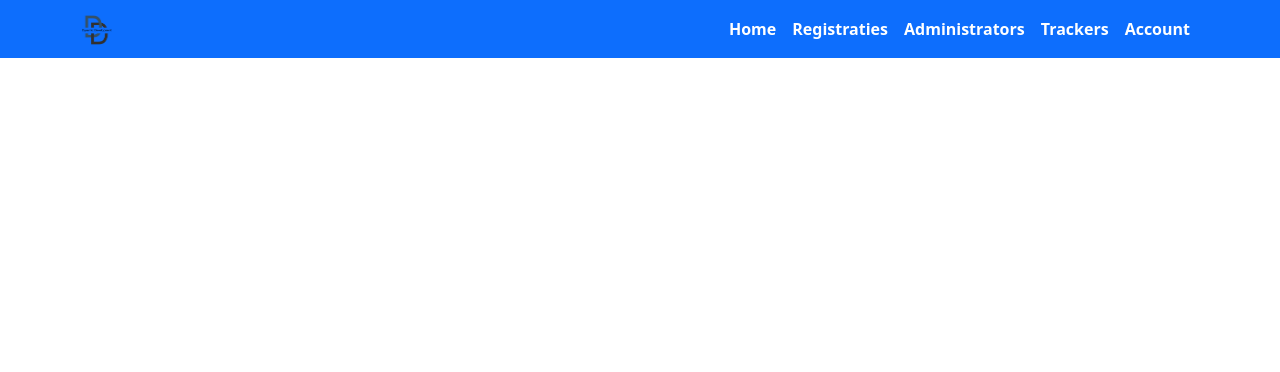
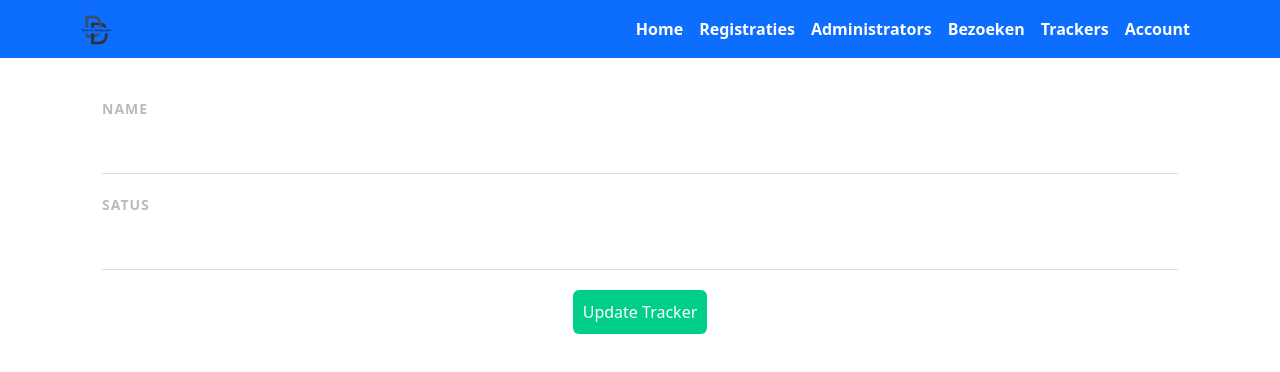
Before and after one commit to nemocominotto/Project4.0_Frontend_VanRoey, a React (Create React App) app: page /tracker/edit/1 in a window 1280 px wide. Shown: the top 372 px of the page. Built offline with nearby package versions, Linux system fonts and the light colour scheme; no server answers.

Commit message:
trackers beheer

```diff
--- a/src/App.js
+++ b/src/App.js
@@ -6,6 +6,10 @@ import Login from "./components/authentication/Login";
 import AdminIndex from './components/Administrator/AdminIndex';
 import AdminCreate from './components/Administrator/AdminCreate';
 import AdminEdit from './components/Administrator/AdminEdit';
+import BezoekIndex from './components/Bezoek/BezoekIndex';
+import TrackerEdit from './components/Trackers/TrackerEdit';
+import TrackerCreate from './components/Trackers/TrackerCreate';
+import TrackerIndex from './components/Trackers/TrackerIndex';
 
 import { BrowserRouter, Switch, Route } from 'react-router-dom';
 
@@ -16,8 +20,12 @@ function App() {
         <Navbar></Navbar>
         <Switch>
           <Route exact path='/administrators' component={AdminIndex} />
+          <Route exact path='/trackers' component={TrackerIndex} />
           <Route exact path='/administrator/create' component={AdminCreate}/>
+          <Route exact path='/bezoeken' component={BezoekIndex} />
           <Route path='/administrator/edit/:id' component={AdminEdit}/>
+          <Route path='/tracker/edit/:id' component={TrackerEdit}/>
+          <Route exact path='/tracker/create' component={TrackerCreate}/>
         </Switch>
       </BrowserRouter>
     </div>
--- /dev/null
+++ b/src/components/Bezoek/BezoekIndex.js
@@ -0,0 +1,29 @@
+import React from 'react';
+import { useState, useEffect } from 'react';
+import { Link } from 'react-router-dom';
+import Api from '../../api/Api';
+import BezoekList from './BezoekList';
+
+const BezoekIndex = () => {
+    const [visits, setVisits] = useState([]);
+    const [isLoaded, setIsLoaded] = useState(false);
+
+    useEffect(() => {
+      Api.getAllVisits().then(res => {
+          setVisits(res.data);
+          console.log(res.data);
+      }).then(() => {
+          setIsLoaded(true);
+      });
+    }, []);
+
+
+    return (
+        <div className='container m-5'>
+            {isLoaded && <BezoekList visits={visits}/>}
+            <Link to='/bezoek/create' className='m-auto btn btn-outline-info'>Administrator toevoegen</Link>
+        </div>
+    )
+};
+
+export default BezoekIndex;
--- /dev/null
+++ b/src/components/Bezoek/BezoekList.js
@@ -0,0 +1,27 @@
+import React from 'react';
+
+const AdminList = ({visits}) => {
+    const output = visits.map(visit => {
+        return (
+            <div className='item' key={visit.VisitId}>
+                <div className='row col-12'>
+                    <div className='col-8 col-md-10'>
+                        <h3>{visit.date }</h3>
+                        <p>{visit.email}</p>
+                    </div>
+                    <div className='col-4 col-md-2 row'>
+
+                    </div>
+                </div>
+            </div>
+        )
+    })
+
+    return (
+        <div>
+            {output}
+        </div>
+    )
+};
+
+export default AdminList;
--- a/src/components/Navbar.js
+++ b/src/components/Navbar.js
@@ -26,6 +26,11 @@ const Navbar = () => {
                             </li>
 
                             <li className="nav-item">
+                                <Link className="nav-link" to="/bezoeken" >Bezoeken</Link>
+                            </li>
+
+
+                            <li className="nav-item">
                                 <Link className="nav-link" to="/trackers" >Trackers</Link>
                             </li>
 
--- /dev/null
+++ b/src/components/Trackers/TrackerCreate.js
@@ -0,0 +1,46 @@
+import React from 'react';
+import { useState } from 'react';
+import Api from '../../api/Api';
+import { useHistory } from 'react-router-dom';
+
+const TrackerCreate = () => {
+    const history = useHistory();
+
+    const [name, setName] = useState('');
+    const [status, setStatus] = useState('');
+
+
+    const handleSubmit = (e) => {
+        e.preventDefault();
+        const tracker = {name, status}
+        Api.createTracker(tracker).then(() => {
+            history.push('/trackers');
+        });
+    }
+
+    return (
+        <div className='container'>
+            <form onSubmit={handleSubmit}>
+                <label>Name</label>
+                <input
+                  type="text"
+                  required
+                  value={name}
+                  onChange={(e) => setName(e.target.value)}
+                />
+
+                <label>Status</label>
+                <input
+                  type="text"
+                  required
+                  value={status}
+                  onChange={(e) => setStatus(e.target.value)}
+                />
+
+                <button>Add tracker</button>
+            </form>
+        </div>
+    )
+};
+
+export default TrackerCreate;
--- /dev/null
+++ b/src/components/Trackers/TrackerEdit.js
@@ -0,0 +1,57 @@
+import React from 'react';
+import { useState, useEffect } from 'react';
+import Api from '../../api/Api';
+import { useHistory, useParams } from 'react-router-dom';
+
+const TrackerEdit = () => {
+    const {id} = useParams();
+
+    const history = useHistory();
+
+    const [name, setName] = useState('');
+    const [status, setStatus] = useState('');
+    const [trackerId, setTrackerId] = useState(0);
+
+    useEffect(() => {
+        Api.getTracker(id).then(res => {
+            setName(res.data.name);
+            setStatus(res.data.status);
+            setTrackerId(res.data.trackerId);
+        })
+    }, []);
+
+    const handleSubmit = (e) => {
+        e.preventDefault();
+        const tracker = {trackerId, name, status}
+        Api.updateAdmin(tracker).then(() => {
+            history.push('/trackers');
+        });
+    }
+
+
+    return (
+        <div className='container'>
+            <form onSubmit={handleSubmit}>
+                <label>Name</label>
+                <input
+                  type="text"
+                  required
+                  value={name}
+                  onChange={(e) => setName(e.target.value)}
+                />
+
+                <label>Satus</label>
+                <input
+                  type="text"
+                  required
+                  value={status}
+                  onChange={(e) => setStatus(e.target.value)}
+                />
+
+                <button>Update Tracker</button>
+            </form>
+        </div>
+    )
+};
+
+export default TrackerEdit;
--- /dev/null
+++ b/src/components/Trackers/TrackerIndex.js
@@ -0,0 +1,29 @@
+import React from 'react';
+import { useState, useEffect } from 'react';
+import { Link } from 'react-router-dom';
+import Api from '../../api/Api';
+import TrackerList from './TrackerList';
+
+const TrackerIndex = () => {
+    const [trackers, setTrackers] = useState([]);
+    const [isLoaded, setIsLoaded] = useState(false);
+
+    useEffect(() => {
+      Api.getAllTrackers().then(res => {
+          setTrackers(res.data);
+          console.log(res.data);
+      }).then(() => {
+          setIsLoaded(true);
+      });
+    }, []);
+
+
+    return (
+        <div className='container m-5'>
+            {isLoaded && <TrackerList trackers={trackers}/>}
+            <Link to='/tracker/create' className='m-auto btn btn-outline-info'>Tracker toevoegen</Link>
+        </div>
+    )
+};
+
+export default TrackerIndex;
--- /dev/null
+++ b/src/components/Trackers/TrackerList.js
@@ -0,0 +1,29 @@
+import React from 'react';
+import Api from '../../api/Api';
+import { Link } from 'react-router-dom';
+
+const TrackerList = ({trackers}) => {
+    const output = trackers.map(tracker => {
+        return (
+            <div className='item' key={tracker.administratorId}>
+                <div className='row col-12'>
+                    <div className='col-8 col-md-10'>
+                        <h3>{tracker.name}</h3>
+                    </div>
+                    <div className='col-4 col-md-2 row'>
+                        <Link className='col-5 m-auto btn' to={`/trackers/edit/${tracker.trackerId}`}><span className='material-icons'>edit</span></Link>
+                        <button className='col-5 m-auto btn' onClick={() => Api.deleteTracker(tracker.trackerId).then(()=>{window.location.reload(false);})}><span className='material-icons'>delete</span></button>
+                    </div>
+                </div>
+            </div>
+        )
+    })
+
+    return (
+        <div>
+            {output}
+        </div>
+    )
+};
+
+export default TrackerList;
```
Also changed, not shown: src/components/Bezoek/BezoekCreate.js (added), src/components/Bezoek/BezoekEdit.js (added), src/components/Bezoek/bezoeken.js (deleted), 1 other file (tests, documents, lock files or other folders).
